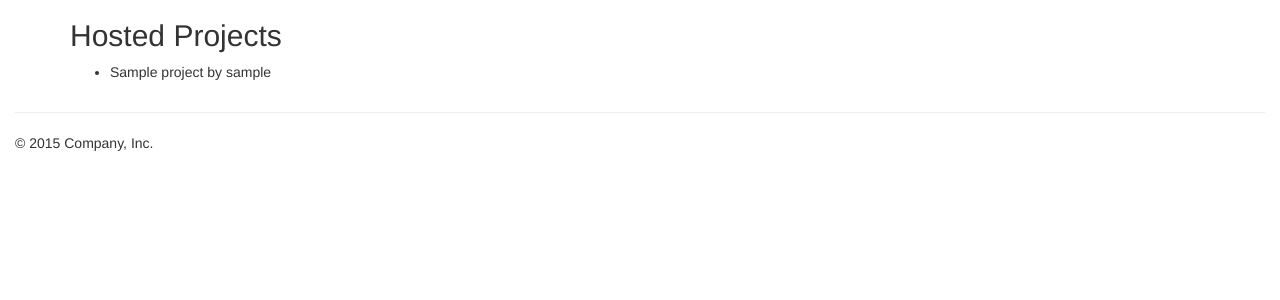
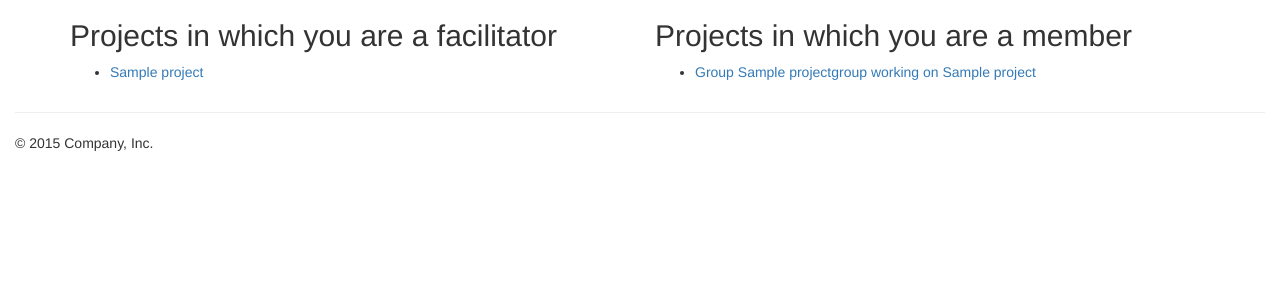
Before and after one commit to Skaty/orbital, a Django app: page /projects/ in a window 1280 px wide. Shown: the part 51-351 px from the top of the page. Run offline with Django 3.2, Linux system fonts and the light colour scheme; a user stored in the database is signed in; tables that the repository leaves empty hold one stand-in row (values such as "Sample post"); some libraries are stand-ins or nearby versions.

Commit message:
Improved on Projects listing view, such that it only shows relevant projects

```diff
--- a/src/projects/templates/projects/project_list.html
+++ b/src/projects/templates/projects/project_list.html
@@ -2,15 +2,23 @@
 
 {% block body %}
     <div class="container">
-        <h2>Hosted Projects</h2>
-        <ul>
-            {% for project in object_list %}
-                <li>{{ project.name }} by
-                {% for facilitator in project.facilitators.all %}
-                    {{ facilitator.username }}
+        <div class="row">
+            <div class="col-md-6">
+                <h2>Projects in which you are a facilitator</h2>
+                <ul>
+                {% for project in request.user.project_set.all %}
+                    <li><a href="{% url "projects:project-detail" pk=project.pk %}">{{ project.name }}</a></li>
                 {% endfor %}
-                </li>
-            {% endfor %}
-        </ul>
+                </ul>
+            </div>
+            <div class="col-md-6">
+                <h2>Projects in which you are a member</h2>
+                <ul>
+                {% for projectgroup in request.user.projectgroup_set.all %}
+                    <li><a href="{% url "projects:project-detail" pk=projectgroup.project.pk %}">Group {{ projectgroup.name }} working on {{ projectgroup.project.name }}</a></li>
+                {% endfor %}
+                </ul>
+            </div>
+        </div>
     </div>
 {% endblock %}
```
